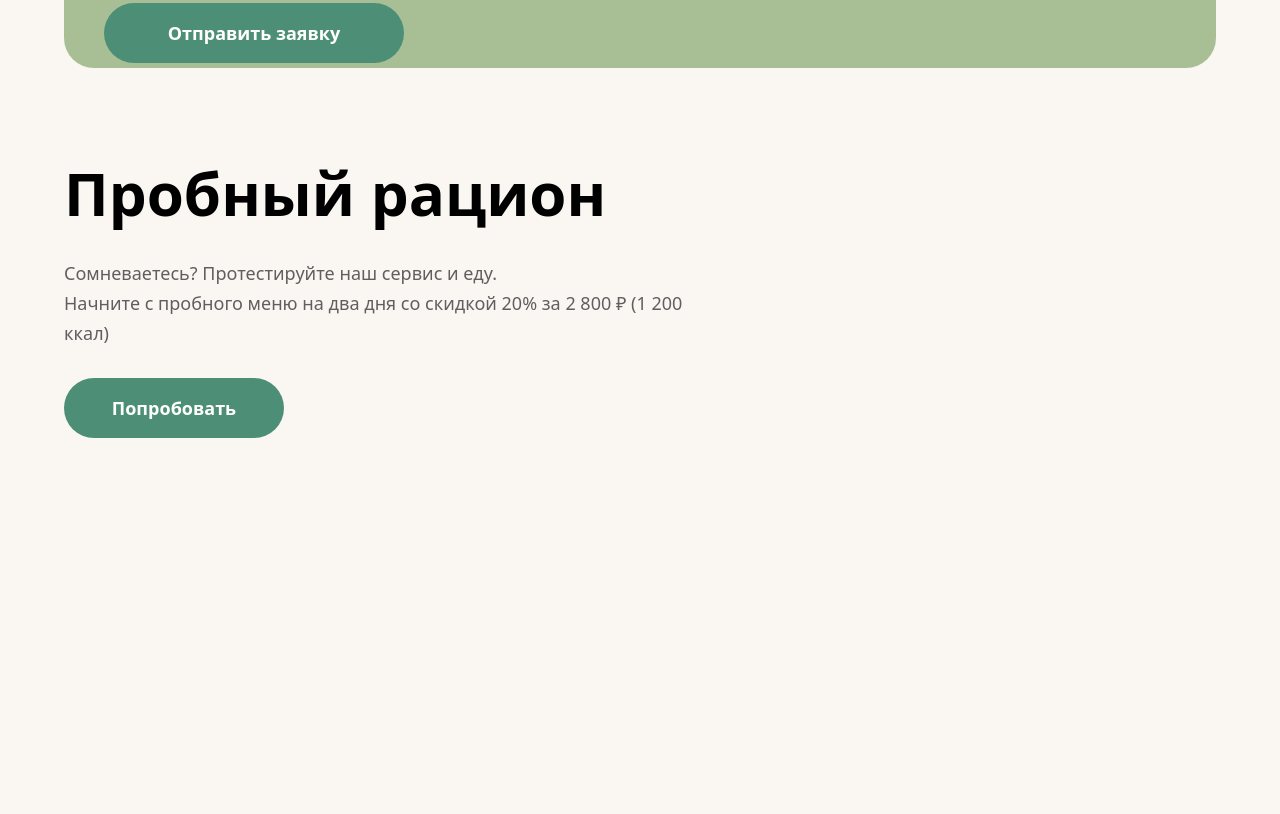
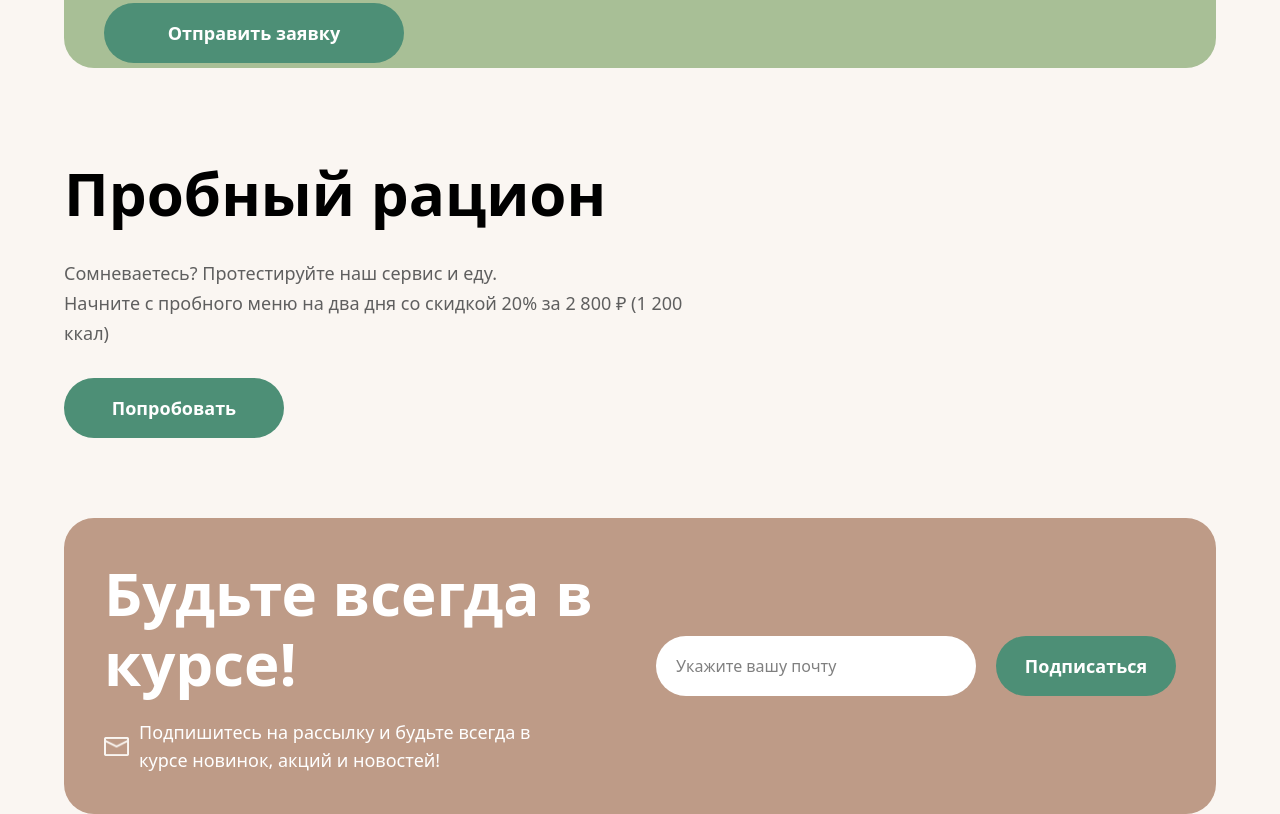
Before and after one commit to abubakrusmon/exam-2-week, a website: page Iindex.html in a window 1280 px wide. Shown: the part 7120-7934 px from the top of the page. Before the commit the page ends 7558 px from the top, so only its background shows below. Drawn offline with Linux system fonts and the light colour scheme.

Commit message:
12 section +tel

```diff
--- a/Iindex.html
+++ b/Iindex.html
@@ -521,6 +521,21 @@
         <button class="bg-[#4D8F76] text-white w-[220px] h-[60px] rounded-[35px] text-[18px] font-bold mt-[10px]">Попробовать</button>
     </div>
         </section>
+        <section class="max-w-[1200px] w-[90%] bg-[#BE9B87] rounded-[30px] m-auto mt-[80px] p-[20px] md:p-[40px]">
+    <div class="flex flex-col lg:flex-row items-center justify-between gap-[30px]">
+        <div class="flex flex-col gap-[20px] items-center lg:items-start text-center lg:text-left">
+            <h1 class="text-white text-[35px] md:text-[60px] font-bold leading-[45px] md:leading-[70px]">Будьте всегда в курсе!</h1>
+            <div class="flex items-center gap-[10px]">
+                <img src="./images/image copy 22.png" alt="" class="w-[25px]">
+                <p class="text-white text-[16px] md:text-[18px] leading-[28px] md:w-[80%]">Подпишитесь на рассылку и будьте всегда в курсе новинок, акций и новостей!</p>
+            </div>
+        </div>
+        <div class="flex flex-col md:flex-row gap-[20px] w-[100%] lg:w-auto">
+            <input type="text" placeholder="Укажите вашу почту" class="bg-white w-[100%] md:w-[320px] h-[60px] rounded-[35px] pl-[20px] outline-none">
+            <button class="bg-[#4D8F76] text-white w-[100%] md:w-[180px] h-[60px] rounded-[35px] text-[18px] font-bold">Подписаться</button>
+        </div>
+    </div>
+</section>
     </main>
 </body>
 </html>
```
Also changed, not shown: images/image copy 22.png (added), src/output.css.
